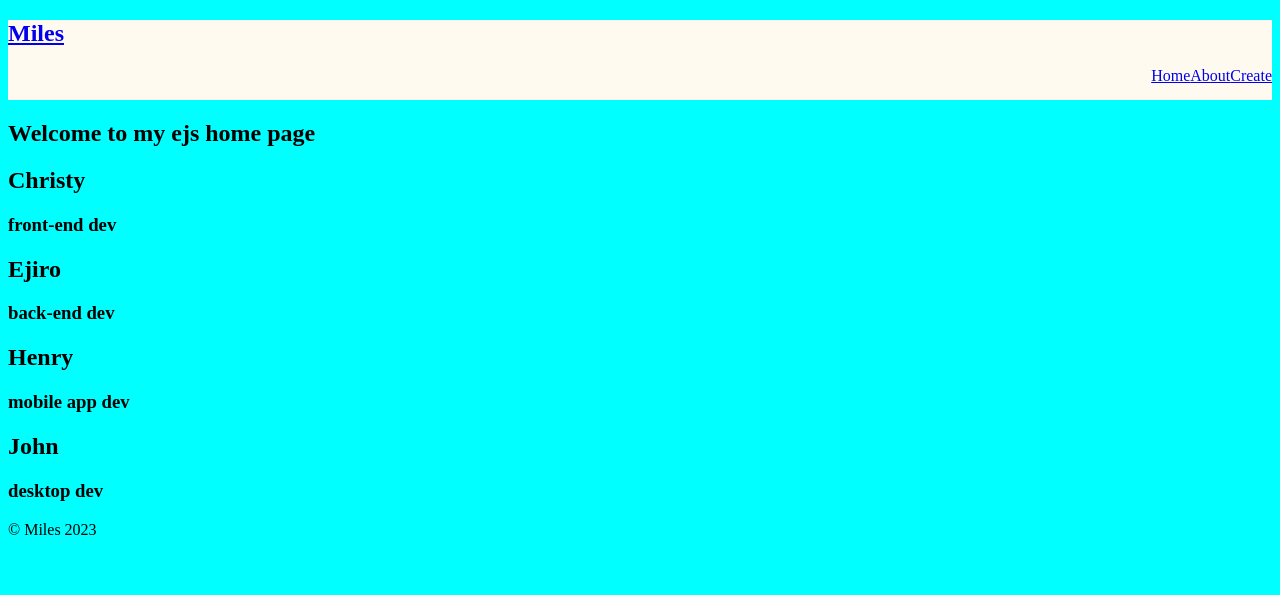
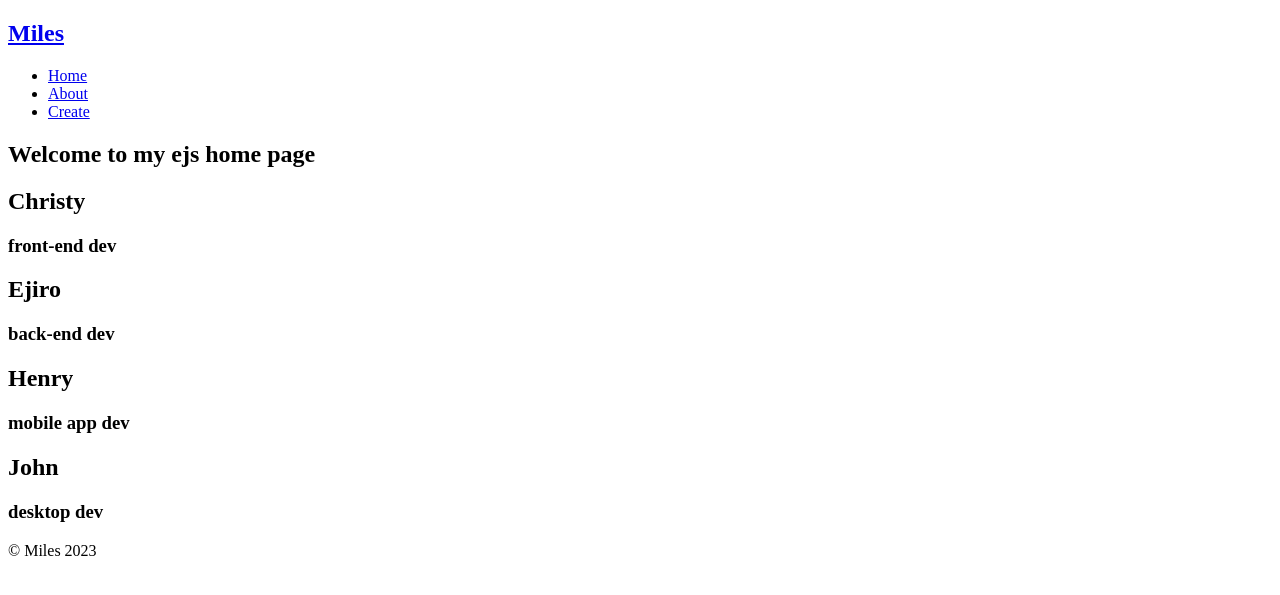
Before and after one commit to Eniolamiles/firstexpress, a Node server app: page / in a window 1280 px wide. Shown: the top 595 px of the page. Run offline with Node 20, Linux system fonts and the light colour scheme; some libraries are stand-ins or nearby versions.

Commit message:
added changes

```diff
--- a/public/style.css
+++ b/public/style.css
@@ -1,20 +1,43 @@
-body{
-    background-color: aqua;
-}
-nav{
-    background-color: floralwhite;
-    height: 10vh;
+/* form {
+    margin-top: 3rem;
+    display: flex;
+    flex-direction: column;
+    max-width: 400px;
+    gap: 1rem;
+  }
 
-}
-li{
-    list-style-type: none;
+  form label {
+    text-transform: uppercase;
+    font-weight: bold;
+    color: white;
+    font-size: 18px;
+  }
 
-}
-ul{
-    display: flex;
-    justify-content: end;
-    align-items: center;
-    text-align: center;
+  form input {
+    padding: 0.8rem;
+    outline: none;
+    border-radius: 5px;
+    border: none;
+  }
 
+  form textarea {
+      outline: none;
+  }
 
-}
+  form button {
+    padding: 0.7rem;
+    width: 50%;
+    border-radius: 5px;
+    border: none;
+    outline: none;
+    cursor: pointer;
+    text-transform: uppercase;
+    background-color: dodgerblue;
+    color: white;
+    font-weight: bold;
+  }
+
+  footer {
+    position: fixed;
+  }
+   */
```
Also changed, not shown: app.js (+54 -10 lines).
